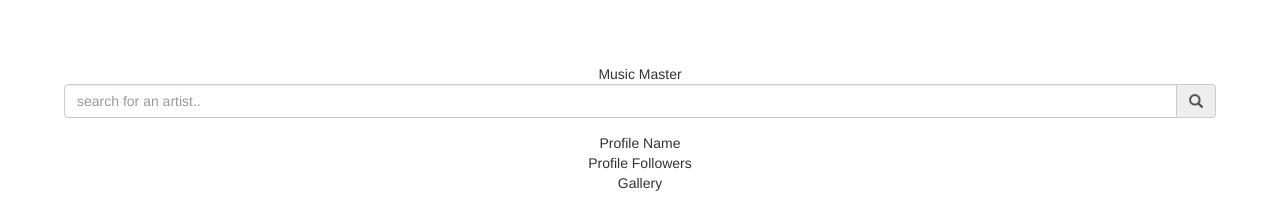
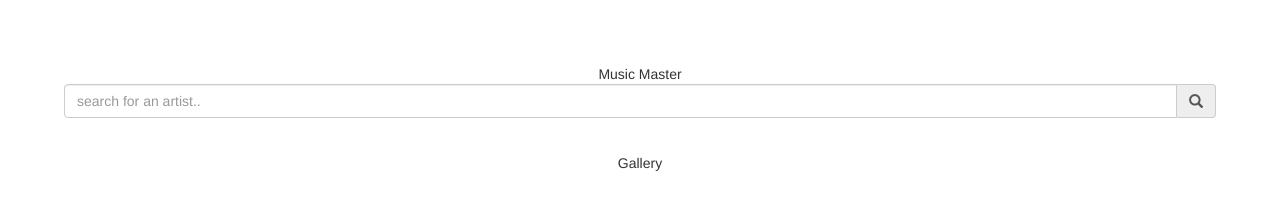
Before and after one commit to atulsingla82/musicmaster, a React (Create React App) app: page / in a window 1280 px wide. Shown: the top 223 px of the page. Built offline with nearby package versions, Linux system fonts and the light colour scheme.

Commit message:
Moving to Spotify API

```diff
--- a/src/App.js
+++ b/src/App.js
@@ -24,27 +24,26 @@ export default class App extends Component {
 
     // console.log('this.state',this.state)
     //================================================
-    //  Music Graph API
-    const apiKey = 'a4f84009c7dcb51b908706853f47c23c';
-    const BASE_URL = 'http://api.musicgraph.com/api/v2/artist/';
-    const FETCH_URL = BASE_URL + 'search?api_key='+ apiKey
-                      +'&name='+ this.state.query+'&limit=5';
-    // const FETCH_URL = `${BASE_URL}search?api_key=${apiKey}
-    //                   &name=${this.state.query}&limit=5`;
+    //  Spotify API
+    const acesstoken = 'BQDYlcLosEMGEIlrWE8T5brbFaWDC5SicfnK7mNcKZApSQsTZNks9Z0FNMzgfRcY6agj-35rHbgvpFO76pS1B2fmt319g_EGUdHMT91OEPgNT4vD3eGITTkzZ-_JEu6w_bnIpquWif7QS7NodRfqRYRXh6E'
+    const BASE_URL = 'https://api.spotify.com/v1/search'
+    const FETCH_URL = BASE_URL + 'q='+ this.state.query + '&type=artist&limit=1' + 'AuthorizationBearer' + acesstoken;
+
      console.log('FetchURL', FETCH_URL);
 
      fetch(FETCH_URL, {
-      method:'GET'
+      method:'GET',
+
 
       })
 
       .then(response => response.json())
-      .then(json=> {
+      .then(json => (console.log(json))
 
-        const artist = json.data[0]
-        console.log(artist)
-        this.setState({artist});
-      })
+        // const artist = json.artists
+        // console.log('artist',artist)
+        // this.setState({artist});
+      )
    }
 
   render (){
--- a/src/Profile.js
+++ b/src/Profile.js
@@ -7,16 +7,23 @@ export default class Profile extends Component {
 
 render(){
 	 console.log("props", this.props)
+
+	let artist = { name: '', musicbrainz_image_url: ""}
+	 if (this.props.artist !== null ){
+
+	 	artist = this.props.artist
+	 }
+
 return(
+<div className= "Profile">
+<div> {artist.name}</div>
+<img
+ alt=""
+ src={artist.musicbrainz_image_url}
+/>
 
-  <div>
-
-
-<div> Profile Name </div>
-<div> Profile Followers </div>
-  </div>
-
-	)
+</div>
+)
 
 
 }
```
